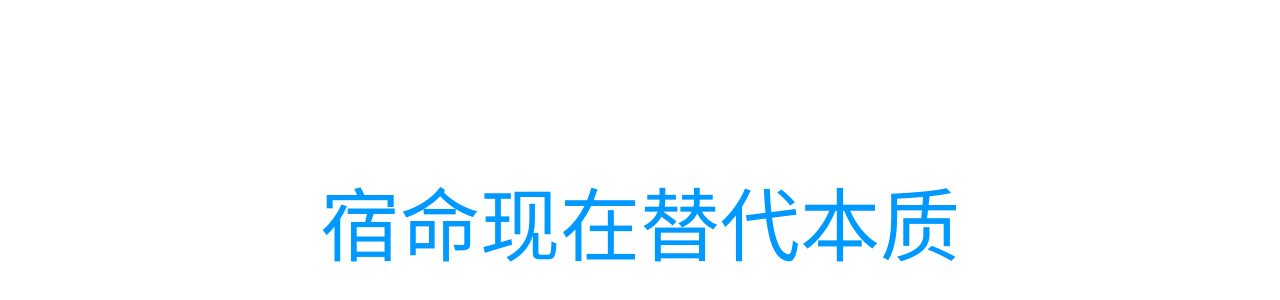
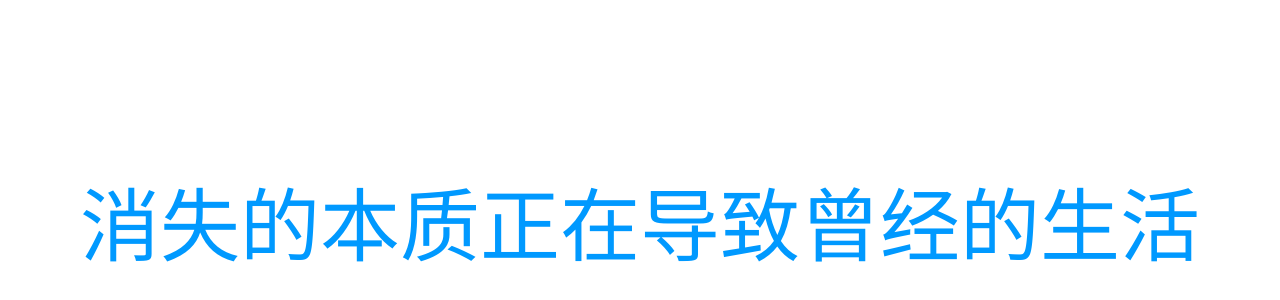
Before and after one commit to renfei147/renfei147.github.io, a plain HTML site: page Wisdom_Generator/index.html in a window 1280 px wide. Shown: the part 180-480 px from the top of the page. Drawn offline with Linux system fonts and the light colour scheme.

Commit message:
Update WG

```diff
--- a/Wisdom_Generator/index.html
+++ b/Wisdom_Generator/index.html
@@ -25,22 +25,27 @@
         </style>
         <script>
             var coms={
-                sentence:["{nonpro}{adv}{vt}{nonpro}",
-                          "{nonpro}{adv}{vi}",
-                          "{nonpro}{adv}是{nonpro}",
-                          "{nonpro}{adv}被{nonpro}{vt}",
-                          "{nonpro}{adv}{aux}{nonpro}{vi}"],
-                nonpro:["我","自我","本我","真我","你","他","她","它","他们","别人","天空","土地","世界","宇宙","意志力","思维","智慧","想法","时间",
+                sentence:["{suobject}{adv}{vt}{suobject}",
+                          "{suobject}{adv}{vi}",
+                          "{suobject}{adv}是{suobject}",
+                          "{suobject}{adv}{auxvi}{suobject}{vi}",
+                          "{suobject}{adv}{auxvt}{suobject}{vt}",
+                          "{suobject}{adv}被{vt}"],
+                suobject:["{nonpro}","{nonpro}","{adj}{nonpro}"],
+                nonpro:["我","自我","本我","真我","你","他","她","它","他们","别人","天空","地球","世界","宇宙","意志力","思维","智慧","想法","时间",
                         "空间","时空","混沌","幻觉","根源","本质","真实","虚拟","虚无","虚空","真空","道路","生活","生命","内心","外在","客观","主观",
                         "灵魂","宿命","使命","缥缈","乾坤","天地","万物","漩涡"],
-                adv:["","","","可以","不可以","{adv0}","{adv1}","会","{adv0}会","正在","{adv1}正在"],
-                adv0:["不","从不","似乎","也许","真的","可能","不可能","现在","过去","曾经","将来","将","永远","总是",
+                adj:["曾经的","过去的","现在的","未来的","消失的","迷离的","更高的","更远的"],
+                adv:["","{adv0}","{adv0}"],
+                adv0:["{adv1}","{adv1}","{padv1}可以","{padv1}不可以","{padv1}会","{padv1}不会","{padv1}从不会","{padv1}可能","{padv1}不可能","正在",
                      "已经","早已"],
-                adv1:["现在"],
-                vi:["上升","螺旋上升","下降","螺旋下降","旋转","沉思","思考","流逝","消失","消逝","隐去","改变","离开","回来","灰飞烟灭","终结","开始"],
+                padv1:["","{adv1}"],
+                adv1:["似乎","也许","真的","现在","过去","曾经","将来","将","永远","总是"],
+                vi:["上升","螺旋上升","下降","螺旋下降","旋转","翻转","沉思","思考","流逝","消失","消逝","隐去","改变","离开","回来","灰飞烟灭","终结","开始"],
                 vt:["做","如同","像","飞跃","仰望","俯视","思考","生成","导致","构造","隐去","抹去","消灭","清除","聆听","隔绝","改变","交流","触及","怀念",
-                    "替代","代替","补偿","偿还","面临","战胜","畏惧","害怕","终结","开始"],
-                aux:["使","让","把"]
+                    "替代","代替","补偿","偿还","面临","战胜","畏惧","害怕","终结","开始","旋转","翻转"],
+                auxvi:["让","使"],
+                auxvt:["被","把"]
             };
             function getrnd(array){
                 return array[Math.floor(Math.random()*array.length)];
```
